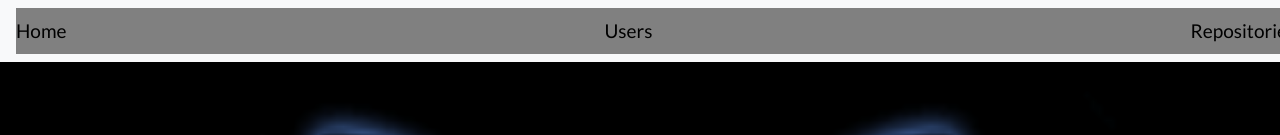
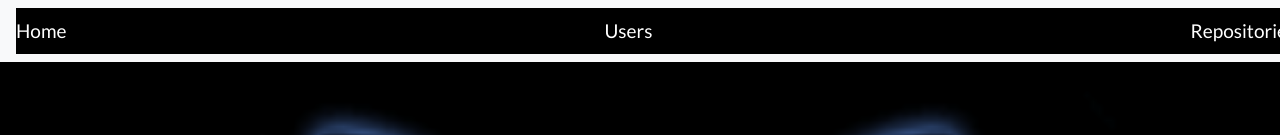
Before and after one commit to EmmanuelWanzala/Angularproject, an Angular app: page / in a window 1280 px wide. Shown: the top 135 px of the page. Built offline with nearby package versions, Linux system fonts and the light colour scheme.

Commit message:
debbuged

```diff
--- a/src/app/app.component.css
+++ b/src/app/app.component.css
@@ -45,8 +45,8 @@ a {
     transition: color 0.1s ease-in, background 0.1s ease-in;
 }
 .nav-item .nav-link{
-  color:black;
-  background-color:grey;
+  color:white;
+  background-color:black;
   padding-right: 538px;
   padding-left: 0px;
 }
--- a/src/app/landing-page/landing-page.component.css
+++ b/src/app/landing-page/landing-page.component.css
@@ -5,7 +5,7 @@ body {
     font-family: 'Lato', sans-serif;
     font-weight: 300;
     font-size: 16px;
-    color: #555;
+    color:black;
     line-height: 1.6em;
     -webkit-font-smoothing: antialiased;
     -webkit-overflow-scrolling: touch;
@@ -90,7 +90,7 @@ a:after {
 /* Nav */
 
 a.navbar-brand {
-	color:grey !important;
+	color:black !important;
 	font-weight: 900;
 	text-transform: uppercase;
 }
@@ -101,7 +101,7 @@ a.navbar-brand:hover {
 /* Header */
 
 #header {
-	background-color: #444;
+	background-color: black;
 	background: url(/../assets/main-bg.jpg) no-repeat center top;
 	margin-top: -20px;
 	padding-top: 150px;
@@ -126,7 +126,7 @@ a.navbar-brand:hover {
 #header h1 {
 	margin-top: 60px;
 	margin-bottom: 15px;
-	color:grey;
+	color:black;
 	font-size: 45px;
 	font-weight: 900;
 	letter-spacing: -1px;
--- a/src/environments/environment.prod.ts
+++ b/src/environments/environment.prod.ts
@@ -1,3 +1,4 @@
 export const environment = {
-  production: true
+  production: true,
+  apiUrl:'b0050122d09931a5480258e2b420737e711ea92c'
 };
```
Also changed, not shown: 1 other file (tests, documents, lock files or other folders).
